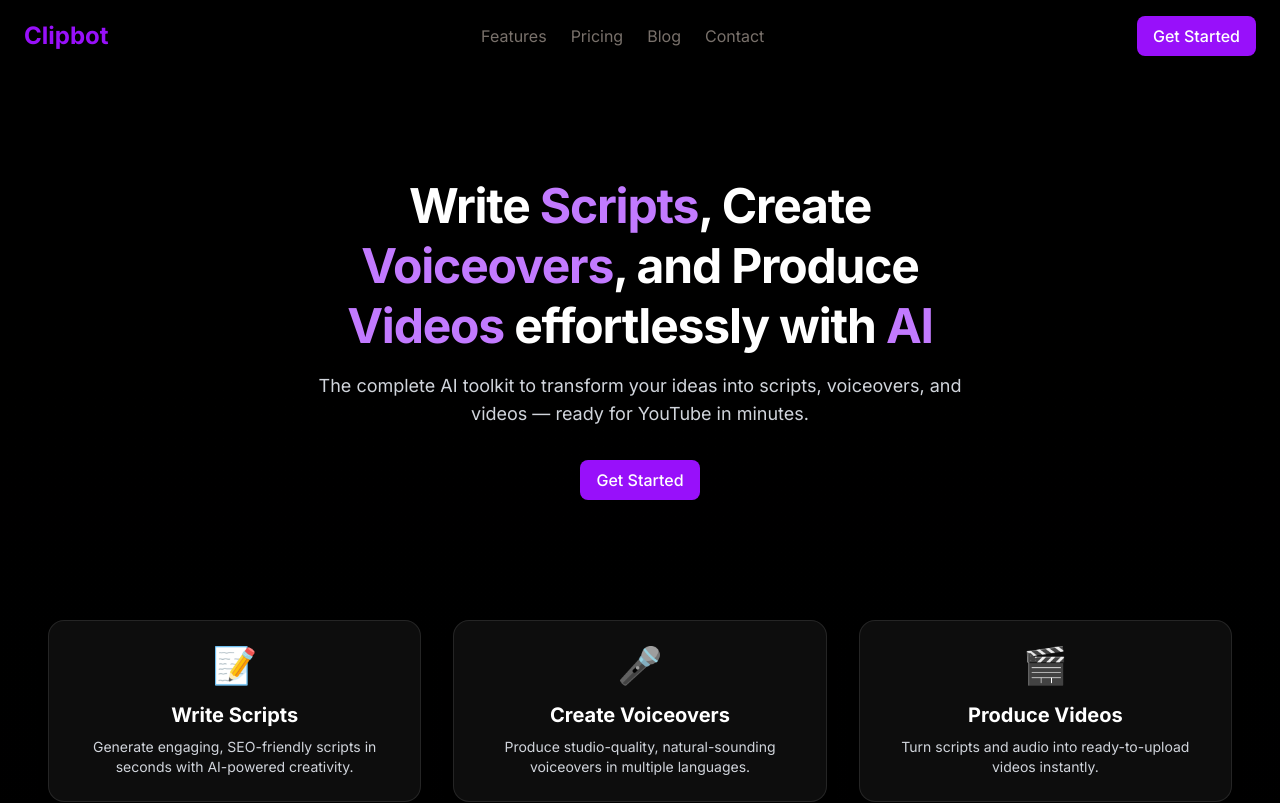
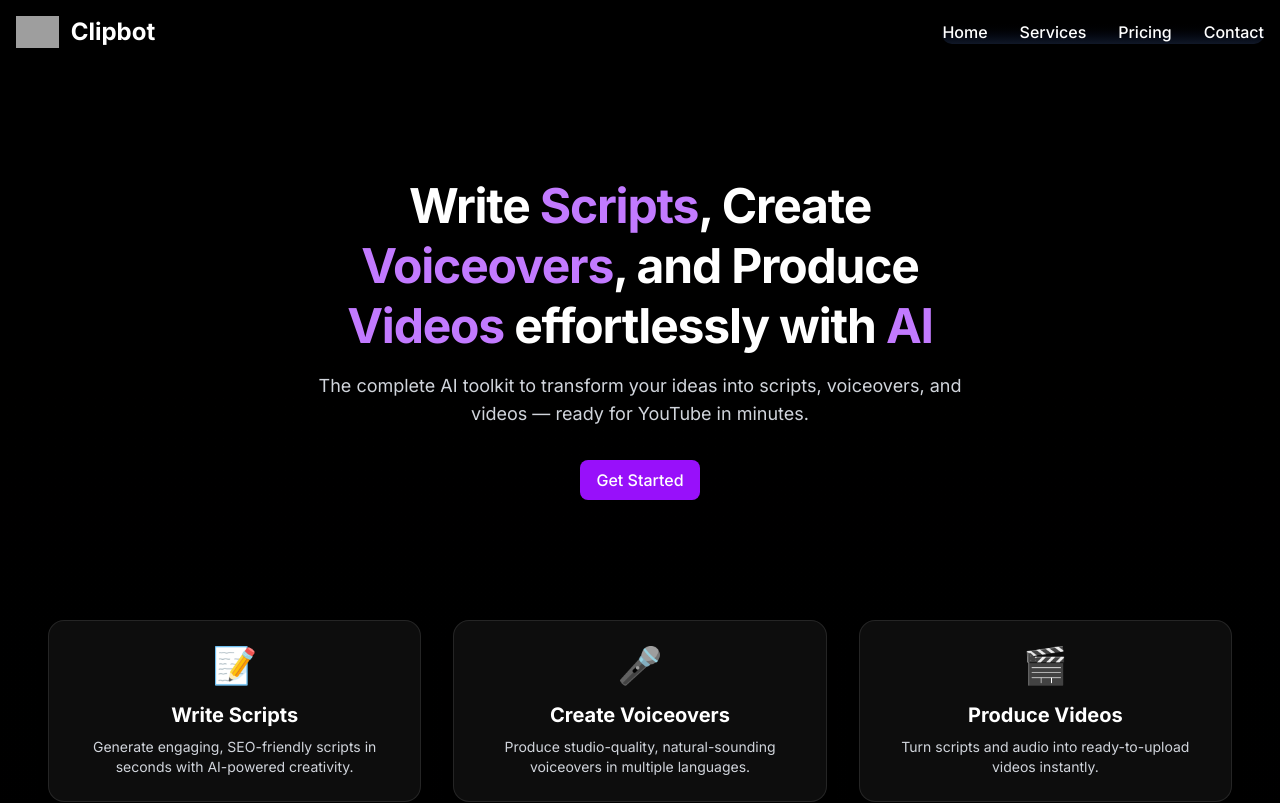
Before and after one commit to prafullvyas272/clipbot, a Next.js app: page / in a window 1280 px wide. Shown: the top 803 px of the page. Built offline with nearby package versions, Linux system fonts and the light colour scheme; grey boxes are pictures that could not be loaded.

Commit message:
Created footer

```diff
--- a/src/app/page.tsx
+++ b/src/app/page.tsx
@@ -12,6 +12,7 @@ import Blog from "@/components/hero/Blog";
 import Contact from "@/components/hero/Contact";
 import Features from "@/components/hero/Features";
 import Pricing from "@/components/hero/Pricing";
+import Footer from "@/components/hero/Footer";
 
 export default function Home() {
   const features = [
@@ -51,7 +52,7 @@ export default function Home() {
           </p>
           <div className="flex items-center justify-center space-x-2">
             <a
-              href="#"
+              href="register"
               className="px-4 py-2 rounded-md bg-purple-600 text-white font-medium hover:bg-purple-700 transition-colors"
             >
               Get Started
@@ -95,6 +96,9 @@ export default function Home() {
       <section>
         <Pricing/>
       </section>
+      <section>
+        <Footer/>
+      </section>
     </main>
   );
 }
--- a/src/components/header.tsx
+++ b/src/components/header.tsx
@@ -1,35 +1,113 @@
-import React from "react";
+'use client';
+
+import React, { useState, useRef, useEffect } from "react";
 
 export function TransparentNavbar() {
+  const [menuOpen, setMenuOpen] = useState(false);
+  const [dropdownOpen, setDropdownOpen] = useState(false);
+  const dropdownRef = useRef<HTMLDivElement>(null);
+
+  // Close dropdown when clicking outside
+  useEffect(() => {
+    function handleClickOutside(event: MouseEvent) {
+      if (
+        dropdownRef.current &&
+        !dropdownRef.current.contains(event.target as Node)
+      ) {
+        setDropdownOpen(false);
+      }
+    }
+    if (dropdownOpen) {
+      document.addEventListener("mousedown", handleClickOutside);
+    } else {
+      document.removeEventListener("mousedown", handleClickOutside);
+    }
+    return () => {
+      document.removeEventListener("mousedown", handleClickOutside);
+    };
+  }, [dropdownOpen]);
+
   return (
-    <header className="fixed top-0 left-0 w-full z-50 bg-transparent backdrop-blur-md">
-      <nav className="max-w-7xl mx-auto flex items-center justify-between px-6 py-4">
-        <div className="flex items-center space-x-2">
-          <span className="text-2xl font-bold text-purple-600">Clipbot</span>
-        </div>
-        <div className="flex items-center space-x-6">
-          <a href="#" className="text-base text-muted-foreground hover:text-purple-600 transition-colors">
-            Features
+    <nav className=" border-gray-200 bg-black fixed top-0 left-0 w-full z-50">
+      <div className="max-w-screen-xl flex flex-wrap items-center justify-between mx-auto p-4">
+        <a href="#" className="flex items-center space-x-3 rtl:space-x-reverse">
+          <img
+            src="https://flowbite.com/docs/images/logo.svg"
+            className="h-8"
+            alt="Flowbite Logo"
+          />
+          <span className="self-center text-2xl font-semibold whitespace-nowrap dark:text-white">
+            Clipbot
+          </span>
         </a>
-          <a href="#" className="text-base text-muted-foreground hover:text-purple-600 transition-colors">
+        <button
+          type="button"
+          className="inline-flex items-center p-2 w-10 h-10 justify-center text-sm text-white-500 rounded-lg md:hidden hover:bg-gray-100 focus:outline-none focus:ring-2 focus:ring-gray-200 dark:text-white-400 dark:hover:bg-gray-700 dark:focus:ring-gray-600"
+          aria-controls="navbar-dropdown"
+          aria-expanded={menuOpen}
+          onClick={() => setMenuOpen((open) => !open)}
+        >
+          <span className="sr-only">Open main menu</span>
+          <svg
+            className="w-5 h-5"
+            aria-hidden="true"
+            xmlns="http://www.w3.org/2000/svg"
+            fill="none"
+            viewBox="0 0 17 14"
+          >
+            <path
+              stroke="currentColor"
+              strokeLinecap="round"
+              strokeLinejoin="round"
+              strokeWidth="2"
+              d="M1 1h15M1 7h15M1 13h15"
+            />
+          </svg>
+        </button>
+        <div
+          className={`${
+            menuOpen ? "" : "hidden"
+          } w-full md:block md:w-auto`}
+          id="navbar-dropdown"
+        >
+          <ul className="flex flex-col font-medium p-4 md:p-0 mt-4 border border-gray-100 rounded-lg bg-gradient-to-b from-black to-gray-900 md:space-x-8 rtl:space-x-reverse md:flex-row md:mt-0 md:border-0 md: dark:bg-gray-800 md:dark:bg-gray-900 dark:border-gray-700">
+            <li>
+              <a
+                href="#"
+                className="block py-2 px-3 text-white rounded-sm md:bg-transparent md:p-0 dark:bg-transparent"
+                aria-current="page"
+              >
+                Home
+              </a>
+            </li>
+
+            <li>
+              <a
+                href="#"
+                className="block py-2 px-3 text-white-900 rounded-sm hover:bg-gray-100 md:hover:bg-transparent md:border-0 md:p-0 dark:text-white dark:hover:bg-gray-700 dark:hover:text-white md:dark:hover:bg-transparent"
+              >
+                Services
+              </a>
+            </li>
+            <li>
+              <a
+                href="#"
+                className="block py-2 px-3 text-white-900 rounded-sm hover:bg-gray-100 md:hover:bg-transparent md:border-0 md:p-0 dark:text-white dark:hover:bg-gray-700 dark:hover:text-white md:dark:hover:bg-transparent"
+              >
                 Pricing
               </a>
-          <a href="#" className="text-base text-muted-foreground hover:text-purple-600 transition-colors">
-            Blog
-          </a>
-          <a href="#" className="text-base text-muted-foreground hover:text-purple-600 transition-colors">
+            </li>
+            <li>
+              <a
+                href="#"
+                className="block py-2 px-3 text-white-900 rounded-sm hover:bg-gray-100 md:hover:bg-transparent md:border-0 md:p-0 dark:text-white dark:hover:bg-gray-700 dark:hover:text-white md:dark:hover:bg-transparent"
+              >
                 Contact
               </a>
+            </li>
+          </ul>
         </div>
-        <div className="flex items-center space-x-2">
-          <a
-            href="#"
-            className="px-4 py-2 rounded-md bg-purple-600 text-white font-medium hover:bg-purple-700 transition-colors"
-          >
-            Get Started
-          </a>
       </div>
     </nav>
-    </header>
   );
 }
--- a/src/components/hero/Blog.tsx
+++ b/src/components/hero/Blog.tsx
@@ -77,12 +77,12 @@ export default function Blog() {
   ];
 
   return (
-    <main className="min-h-screen flex flex-col bg-gradient-to-b from-black to-gray-900 text-white mb-10">
+    <main className="min-h-screen flex flex-col bg-gradient-to-b from-black to-gray-900 text-white">
       <section className="mt-20 flex-1 flex flex-col items-center justify-center px-4">
         <div className="w-full max-w-2xl mx-auto text-center mt-24">
           <AnimatedText
             className="text-4xl md:text-5xl font-bold mb-4"
-            text="Latest Insights & AI Blog"
+            text="Latest Insights and Blog"
           />
           <p className="text-lg text-gray-300 mb-8 mt-5">
             Stay up to date with the latest trends, tips, and guides on AI-powered content creation.
--- a/src/components/hero/Contact.tsx
+++ b/src/components/hero/Contact.tsx
@@ -2,7 +2,7 @@ import AnimatedText from "@/animation/AnimatedText";
 
 export default function Contact() {
   return (
-    <main className="min-h-screen flex flex-col bg-gradient-to-b from-black to-gray-900 text-white">
+    <main className="min-h-screen flex flex-col bg-gradient-to-b  from-gray-900 to-black text-white">
 
       <section className="mt-20 flex-1 flex flex-col items-center justify-center px-4">
         <div className="w-full max-w-2xl mx-auto text-center mt-24">
--- /dev/null
+++ b/src/components/hero/Footer.tsx
@@ -0,0 +1,105 @@
+export default function Footer() {
+  return (
+    <footer className="w-full bg-black/90  border-white/10 py-16">
+      <div className="max-w-7xl mx-auto px-4 flex flex-col md:flex-row gap-12">
+        {/* Left: Brand and Description */}
+        <div className="flex flex-col items-start mb-8 md:mb-0 flex-grow w-full">
+          <div className="text-2xl font-bold text-purple-400 mb-2 w-full">Clipbot</div>
+          <p className="text-gray-400 text-sm w-full mb-4">
+            The complete AI toolkit to transform your ideas into scripts, voiceovers, and videos — ready for YouTube in minutes.
+          </p>
+          <div className="flex space-x-4 mt-2">
+            <a
+              href="https://twitter.com/"
+              target="_blank"
+              rel="noopener noreferrer"
+              aria-label="Twitter"
+              className="text-gray-400 hover:text-purple-400 transition-colors"
+            >
+              {/* Twitter SVG */}
+              <svg width="22" height="22" fill="none" viewBox="0 0 24 24">
+                <path
+                  d="M22 5.924c-.793.352-1.645.59-2.54.698a4.48 4.48 0 0 0 1.963-2.475 8.94 8.94 0 0 1-2.828 1.082A4.48 4.48 0 0 0 11.07 9.03a12.72 12.72 0 0 1-9.23-4.68 4.48 4.48 0 0 0 1.39 5.98A4.44 4.44 0 0 1 2 9.13v.057a4.48 4.48 0 0 0 3.59 4.39c-.37.1-.76.15-1.16.057a4.48 4.48 0 0 0 4.18 3.11A8.98 8.98 0 0 1 2 19.07a12.67 12.67 0 0 0 6.88 2.02c8.26 0 12.78-6.84 12.78-12.77 0-.19-.01-.38-.02-.57A9.1 9.1 0 0 0 22 5.924z"
+                  fill="currentColor"
+                />
+              </svg>
+            </a>
+            <a
+              href="https://facebook.com/"
+              target="_blank"
+              rel="noopener noreferrer"
+              aria-label="Facebook"
+              className="text-gray-400 hover:text-purple-400 transition-colors"
+            >
+              {/* Facebook SVG */}
+              <svg width="22" height="22" fill="none" viewBox="0 0 24 24">
+                <path
+                  d="M22.675 0h-21.35C.595 0 0 .592 0 1.326v21.348C0 23.408.595 24 1.325 24h11.495v-9.294H9.692v-3.622h3.128V8.413c0-3.1 1.893-4.788 4.659-4.788 1.325 0 2.463.099 2.797.143v3.24l-1.918.001c-1.504 0-1.797.715-1.797 1.763v2.313h3.587l-.467 3.622h-3.12V24h6.116C23.406 24 24 23.408 24 22.674V1.326C24 .592 23.406 0 22.675 0"
+                  fill="currentColor"
+                />
+              </svg>
+            </a>
+            <a
+              href="https://linkedin.com/"
+              target="_blank"
+              rel="noopener noreferrer"
+              aria-label="LinkedIn"
+              className="text-gray-400 hover:text-purple-400 transition-colors"
+            >
+              {/* LinkedIn SVG */}
+              <svg width="22" height="22" fill="none" viewBox="0 0 24 24">
+                <path
+                  d="M19 0h-14C2.239 0 0 2.239 0 5v14c0 2.761 2.239 5 5 5h14c2.761 0 5-2.239 5-5V5c0-2.761-2.239-5-5-5zm-9 19H5v-9h5v9zm-2.5-10.268c-1.656 0-2.5-1.343-2.5-2.5 0-1.157.844-2.5 2.5-2.5s2.5 1.343 2.5 2.5c0 1.157-.844 2.5-2.5 2.5zm14.5 10.268h-5v-4.5c0-1.104-.896-2-2-2s-2 .896-2 2v4.5h-5v-9h5v1.268c.69-1.104 2.104-1.268 3-1.268 2.209 0 4 1.791 4 4v5z"
+                  fill="currentColor"
+                />
+              </svg>
+            </a>
+            <a
+              href="https://youtube.com/"
+              target="_blank"
+              rel="noopener noreferrer"
+              aria-label="YouTube"
+              className="text-gray-400 hover:text-purple-400 transition-colors"
+            >
+              {/* YouTube SVG */}
+              <svg width="22" height="22" fill="none" viewBox="0 0 24 24">
+                <path
+                  d="M23.498 6.186a2.997 2.997 0 0 0-2.112-2.12C19.19 3.5 12 3.5 12 3.5s-7.19 0-9.386.566A2.997 2.997 0 0 0 .502 6.186C0 8.38 0 12 0 12s0 3.62.502 5.814a2.997 2.997 0 0 0 2.112 2.12C4.81 20.5 12 20.5 12 20.5s7.19 0 9.386-.566a2.997 2.997 0 0 0 2.112-2.12C24 15.62 24 12 24 12s0-3.62-.502-5.814zM9.545 15.568V8.432L15.818 12l-6.273 3.568z"
+                  fill="currentColor"
+                />
+              </svg>
+            </a>
+          </div>
+        </div>
+
+        {/* Right: Newsletter or Legal */}
+        <div className="w-full md:w-auto md:max-w-xs flex flex-col items-end shrink-0">
+          <div className="mb-4 w-full">
+            <form className="flex flex-col">
+              <label htmlFor="newsletter" className="text-gray-300 text-sm mb-2">
+                Subscribe to our newsletter
+              </label>
+              <div className="flex">
+                <input
+                  id="newsletter"
+                  type="email"
+                  placeholder="Your email"
+                  className="px-3 py-2 rounded-l-md bg-gray-900 text-white border border-white/10 focus:outline-none focus:ring-2 focus:ring-purple-500 text-sm w-full"
+                />
+                <button
+                  type="submit"
+                  className="px-4 py-2 rounded-r-md bg-purple-600 text-white font-medium hover:bg-purple-700 transition-colors text-sm"
+                >
+                  Subscribe
+                </button>
+              </div>
+            </form>
+          </div>
+          <div className="text-gray-500 text-xs text-right w-full">
+            &copy; {new Date().getFullYear()} Clipbot. All rights reserved.
+          </div>
+        </div>
+      </div>
+    </footer>
+  );
+}
```
Also changed, not shown: src/components/hero/Pricing.tsx (+12 -7 lines). Lines whose indentation alone changed are shown as unchanged.
